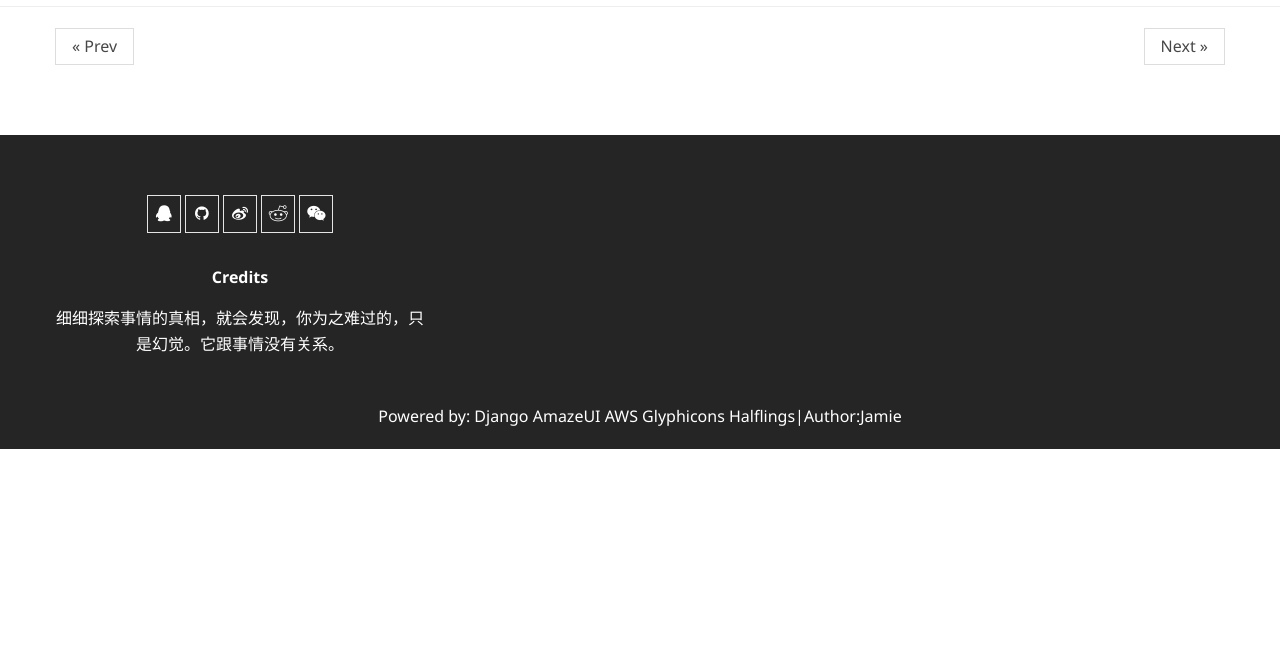
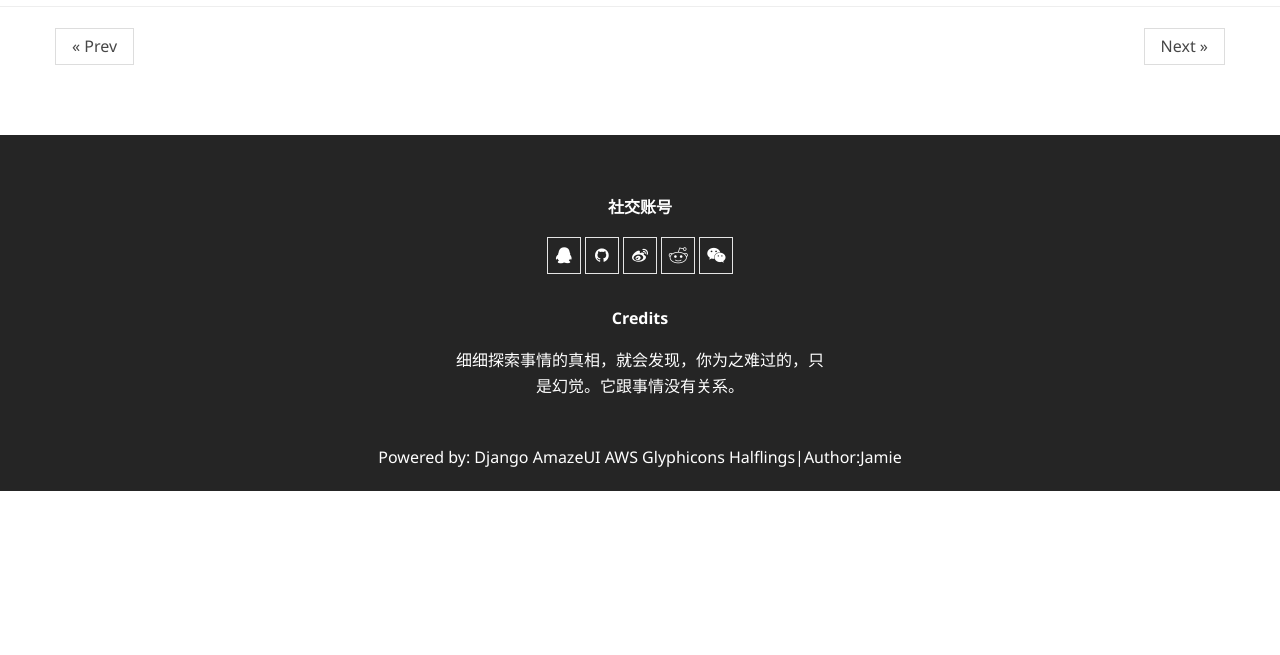
Before and after one commit to jamie1223/Myblog, a Django app: page /dream/ in a window 1280 px wide. Shown: the part 63-718 px from the top of the page. Run offline with Django 3.2, Linux system fonts and the light colour scheme; data that the repository does not hold is empty.

Commit message:
Update origin.html

```diff
--- a/templates/origin.html
+++ b/templates/origin.html
@@ -33,7 +33,7 @@
 
   <footer class="blog-footer">
     <div class="am-g am-g-fixed blog-fixed am-u-sm-centered blog-footer-padding ">
-        <div class="am-u-sm-12 am-u-md-4- am-u-lg-4 blog-text-center" style="margin-left:auto;margin-right:auto;>
+        <div class="am-u-sm-12 am-u-md-4- am-u-lg-4 blog-text-center" style="left:50%;margin-left:-200px;">
             <h3>社交账号</h3>
             <p>
                 <a href=""><span class="am-icon-qq am-icon-fw am-primary blog-icon blog-icon"></span></a>
```
